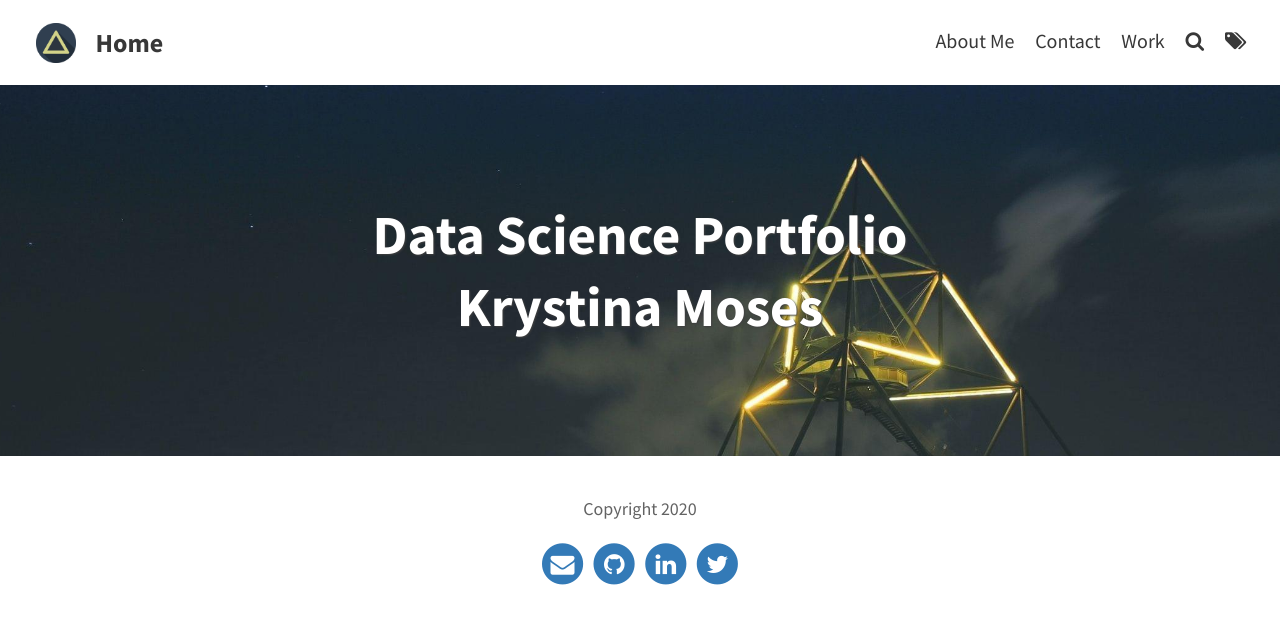
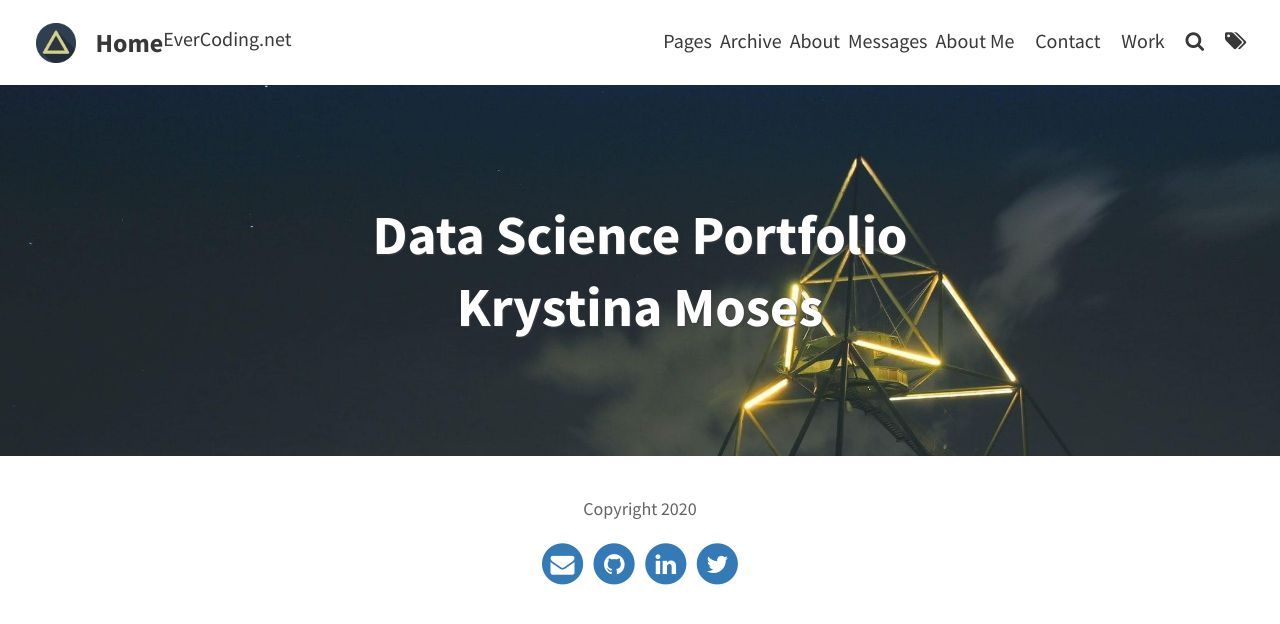
Before and after one commit to knmoses/knmoses.github.io, a Jekyll site: the page built from index.html, in a window 1280 px wide. Shown: the top 624 px of the page. Built offline with Jekyll 4.4.1, drawn with Linux system fonts in a browser that asks for light colours; the list of posts is cut into pages by our own code.

Commit message:
Update navbar.html

```diff
--- a/_includes/navbar.html
+++ b/_includes/navbar.html
@@ -20,7 +20,15 @@
     <a aria-label="pull" id="pull" class="toggle" href="#">
     <i class="fa fa-bars fa-lg"></i>
     </a>
-
+	<div class="navbar" id="page-top">
+      	<div class="navbar-inner">
+        <div class="container">
+          <a class="brand" href="/">EverCoding.net</a>
+          <ul class="nav">
+            <li><a href="/pages.html">Pages</a></li>
+        <li><a href="/archive.html">Archive</a></li>
+        <li><a href="/about.html">About</a></li>
+        <li><a href="/messages.html">Messages</a></li>
     <!-- Menu -->
     <ul class="hide">
         {% assign name_page = "" %}
```
